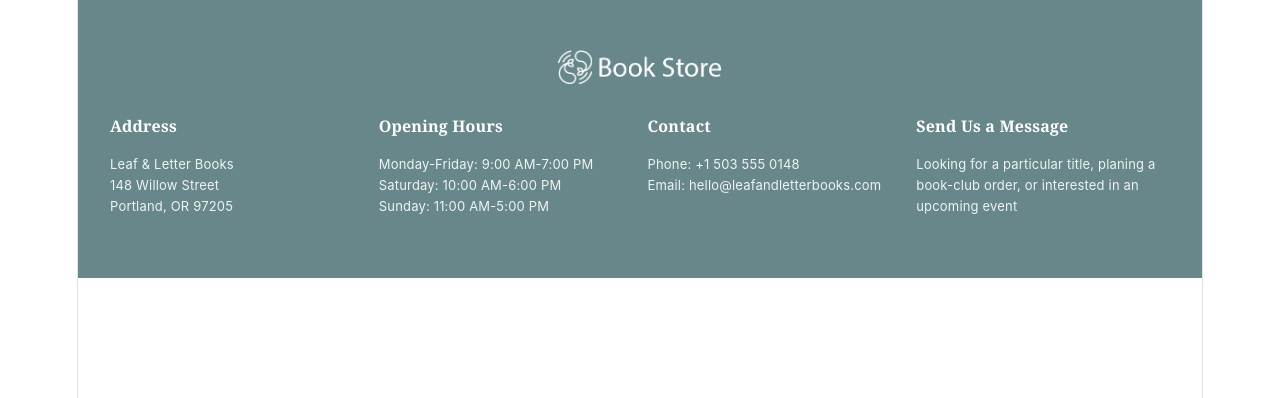
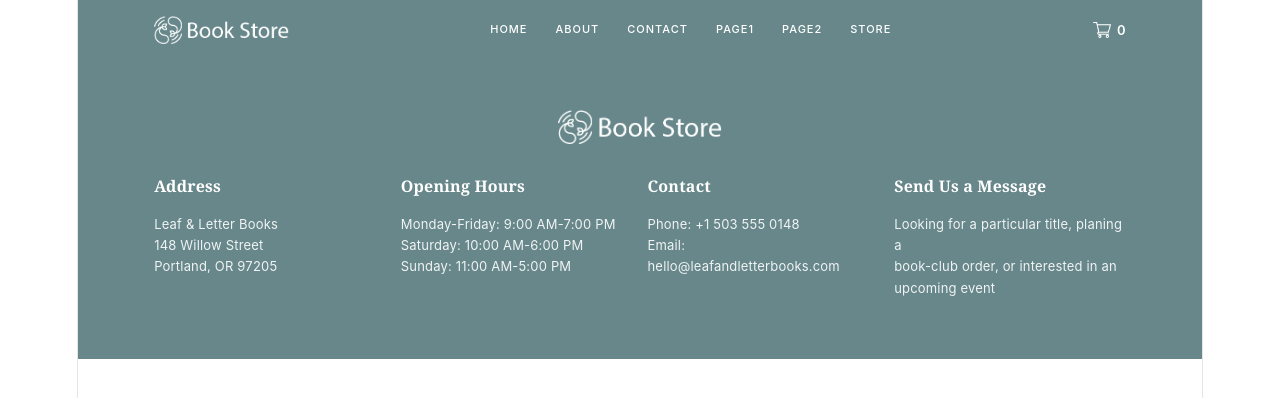
Before and after one commit to MartaPipan/web_lab10_book-store, a React (Vite) app: page / in a window 1280 px wide. Shown: the top 398 px of the page. Built offline with nearby package versions, Linux system fonts and the light colour scheme.

Commit message:
add Header.jsx & Header.css

```diff
--- a/src/App.jsx
+++ b/src/App.jsx
@@ -1,5 +1,5 @@
 //import { useState } from 'react';
-//import { Header } from './components/header/Header';
+import { Header } from './components/header/Header.jsx';
 //import { BestSellingBook } from './components/layout/body/bestSellingBook/BestSellingBook.jsx';
 //import { BookCollection } from './components/layout/body/bookCollection/BookCollection.jsx';
 //import { HoldStill } from './components/layout/body/holdStill/HoldStill.jsx';
@@ -10,6 +10,7 @@ export default function App() {
 
   return (
     <div className="app">
+      <Header />
       <main>
       </main>
       <Footer />
--- a/src/components/footer/Footer.css
+++ b/src/components/footer/Footer.css
@@ -7,6 +7,7 @@
 
 .footer .container {
   max-width: 1100px;
+  width: 90%;
   margin: 0 auto;
 }
 
--- a/src/components/header/Header.css
+++ b/src/components/header/Header.css
@@ -0,0 +1,76 @@
+.header {
+  background-color: #67878a;
+  color: #ffffff;
+  padding: 16px 0;
+  width: 100%;
+  position: sticky; /* Шапка залишатиметься зверху при прокрутці */
+  top: 0;
+  z-index: 100;
+}
+
+.header .container {
+  max-width: 1100px;
+  width: 90%;
+  margin: 0 auto;
+  padding: 0 20px;
+}
+
+.header_navigation {
+  display: flex;
+  justify-content: space-between;
+  align-items: center;
+}
+
+.header_logo {
+  display: flex;
+  align-items: center;
+  gap: 10px;
+  text-decoration: none;
+  color: #ffffff;
+  font-family: 'Georgia', serif;
+  font-size: 18px;
+}
+
+.header_logo img {
+  height: 28px;
+  width: auto;
+}
+
+.header_nav {
+  display: flex;
+  gap: 28px;
+}
+
+.header_link {
+  color: #ffffff;
+  text-decoration: none;
+  font-size: 11px;
+  font-weight: 500;
+  letter-spacing: 1px;
+  transition: opacity 0.2s;
+}
+
+.header_link:hover {
+  opacity: 0.75;
+}
+
+/* Кошик та лічильник */
+.header_cart {
+  display: flex;
+  align-items: center;
+  gap: 6px;
+  cursor: pointer;
+}
+
+.header_cart img {
+  width: 18px;
+  height: 18px;
+  object-fit: contain;
+  filter: brightness(0) invert(1);
+}
+
+.header_cart-count {
+  font-size: 13px;
+  font-weight: 600;
+  color: #ffffff;
+}
--- a/src/components/header/Header.jsx
+++ b/src/components/header/Header.jsx
@@ -0,0 +1,29 @@
+import logoImg from '../../assets/images/logo.png';
+import shopCart from '../../assets/images/shopping-cart.png';
+import './Header.css';
+
+export function Header({ cartCount = 0 }) {
+  return (
+    <header className="header">
+      <div className="container header_navigation">
+        <a href="#" className="header_logo">
+          <img src={logoImg} alt="Book Store Logo" />
+        </a>
+
+        <nav className="header_nav">
+          <a href="#" className="header_link">HOME</a>
+          <a href="#" className="header_link">ABOUT</a>
+          <a href="#footer" className="header_link">CONTACT</a>
+          <a href="#" className="header_link">PAGE1</a>
+          <a href="#" className="header_link">PAGE2</a>
+          <a href="#" className="header_link">STORE</a>
+        </nav>
+
+        <div className="header_cart">
+          <img src={shopCart} alt="shopping-cart" />
+          <span className="header_cart-count">{cartCount}</span>
+        </div>
+      </div>
+    </header>
+  );
+}
```
Also changed, not shown: src/assets/images/shopping-cart.png (added).
